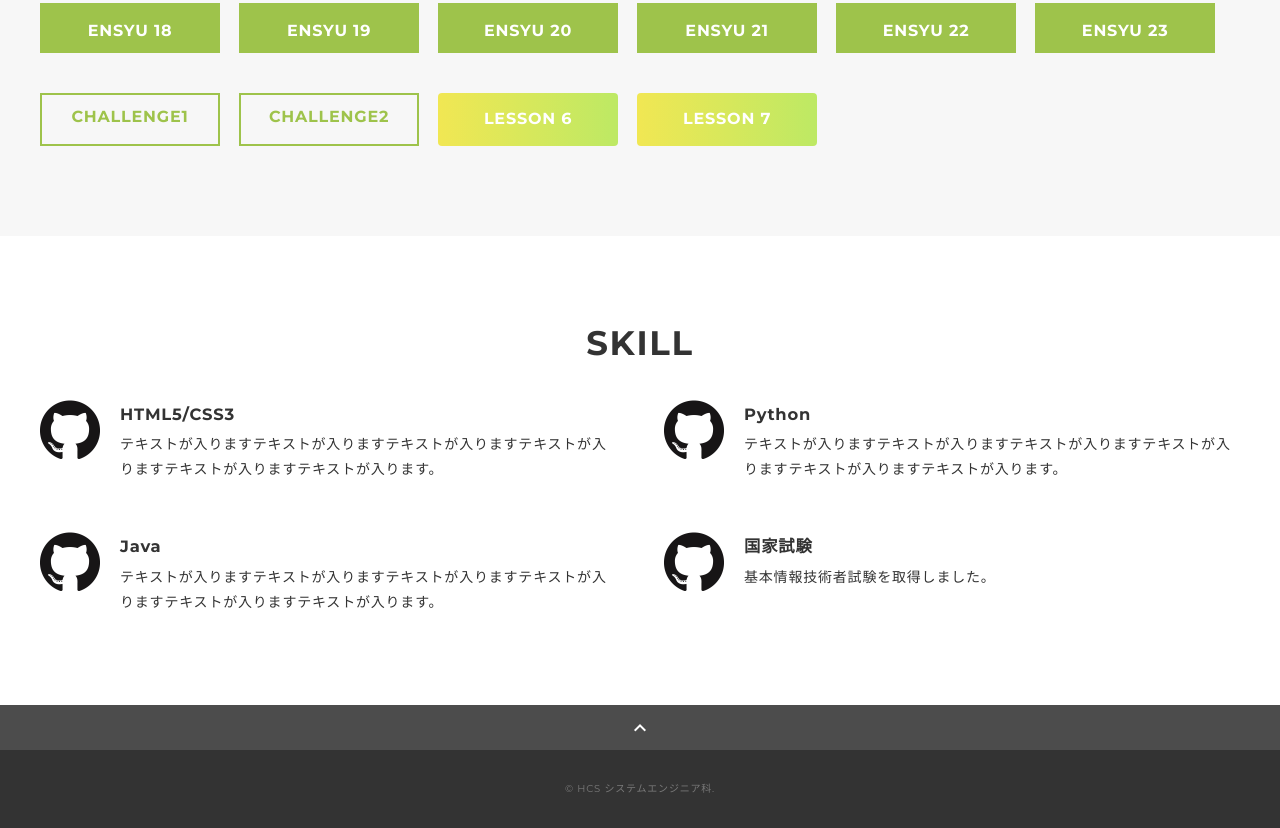
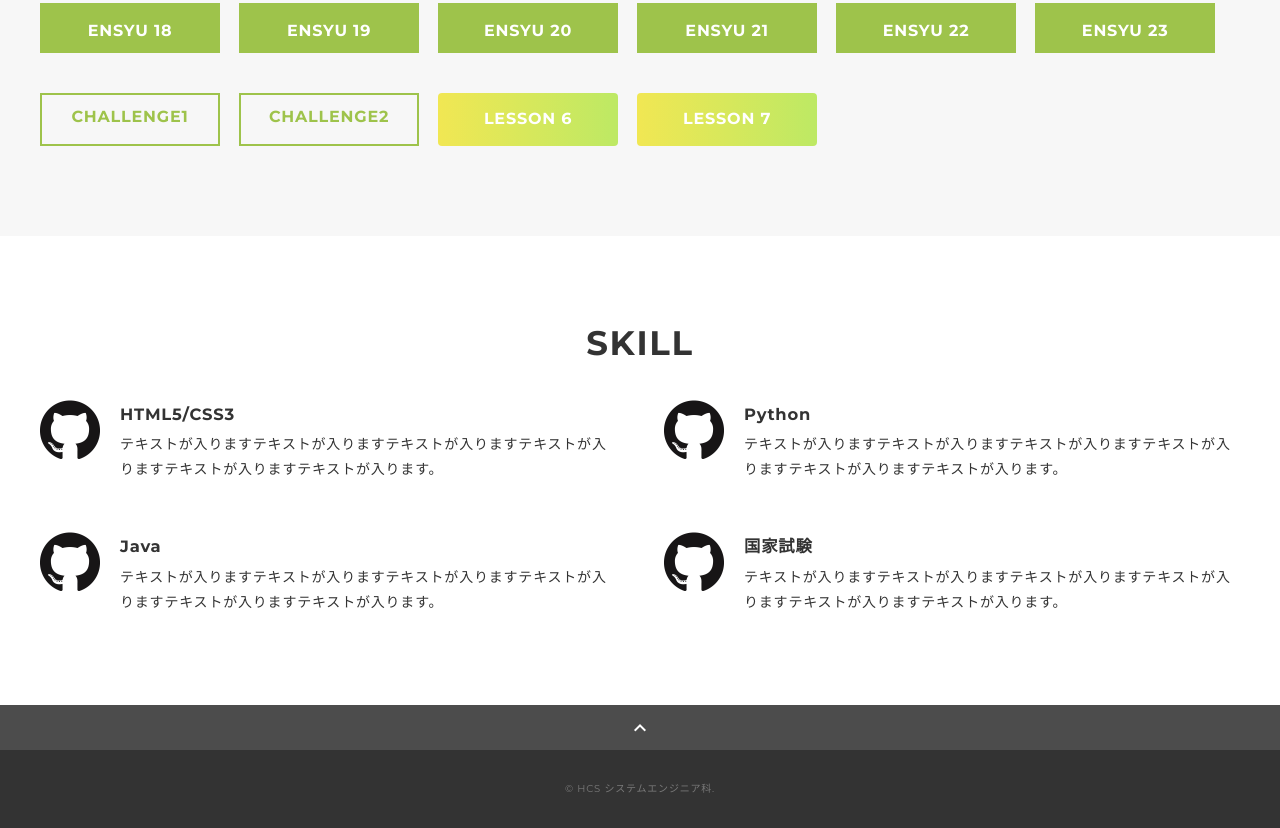
Before and after one commit to kokubunshuto/S1A310, a plain HTML site: page index.html in a window 1280 px wide. Shown: the part 1181-2009 px from the top of the page. Drawn offline with nearby package versions, Linux system fonts and the light colour scheme.

Commit message:
Add files via upload

```diff
--- a/index.html
+++ b/index.html
@@ -122,7 +122,7 @@
 							<div class="skill-body">
 								<h3 class="skill-name">国家試験</h3>
 								<p class="skill-text">
-									基本情報技術者試験を取得しました。</p>
+									テキストが入りますテキストが入りますテキストが入りますテキストが入りますテキストが入りますテキストが入ります。</p>
 							</div>
 						</div>
 					</div>
```
